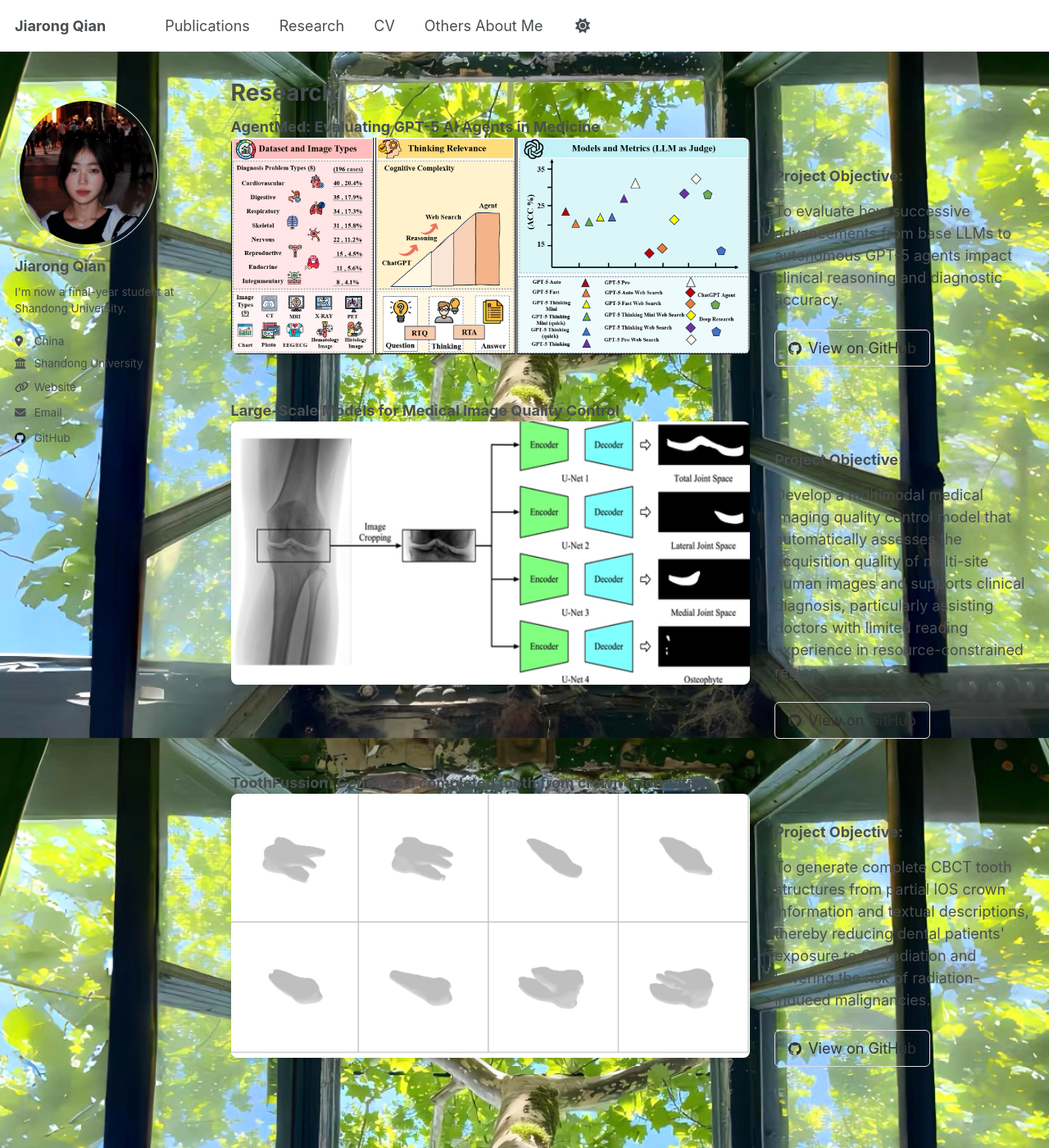
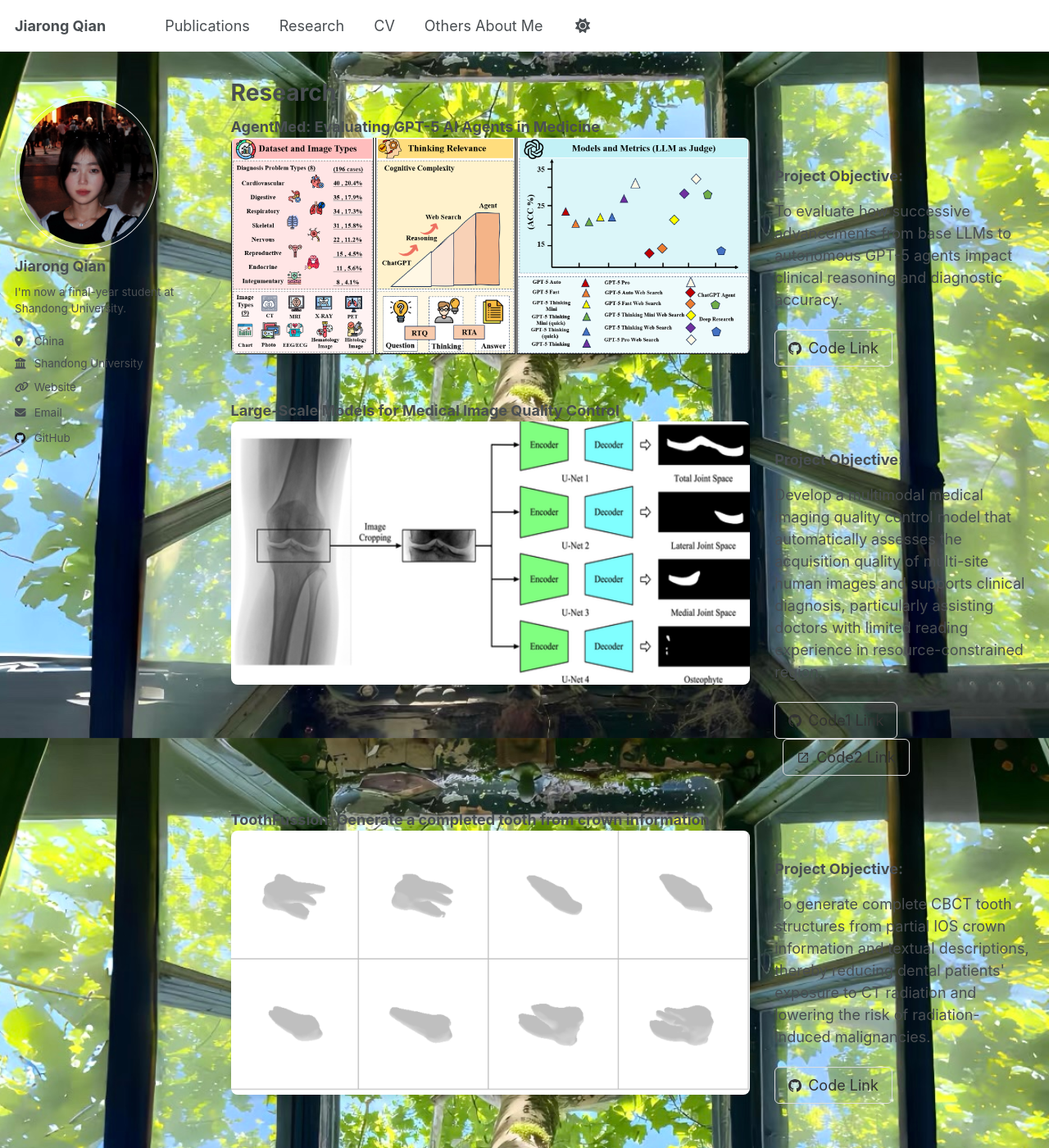
Before and after one commit to JiarongQian/JiarongQian.github.io, a Jekyll site: the page built from _pages/research.html, in a window 1280 px wide and 1400 px high. Shown: the whole window at 82% size. Built offline with Jekyll 4.4.1, drawn with Linux system fonts in a browser that asks for light colours; a script that is not in the unit is left out.

Commit message:
research.html

```diff
--- a/_pages/research.html
+++ b/_pages/research.html
@@ -118,7 +118,7 @@ author_profile: true
         <svg viewBox="0 0 24 24" fill="currentColor">
           <path d="M12 0c-6.626 0-12 5.373-12 12 0 5.302 3.438 9.8 8.207 11.387.599.111.793-.261.793-.577v-2.234c-3.338.726-4.033-1.416-4.033-1.416-.546-1.387-1.333-1.756-1.333-1.756-1.089-.745.083-.729.083-.729 1.205.084 1.839 1.237 1.839 1.237 1.07 1.834 2.807 1.304 3.492.997.107-.775.418-1.305.762-1.604-2.665-.305-5.467-1.334-5.467-5.931 0-1.311.469-2.381 1.236-3.221-.124-.303-.535-1.524.117-3.176 0 0 1.008-.322 3.301 1.23.957-.266 1.983-.399 3.003-.404 1.02.005 2.047.138 3.006.404 2.291-1.552 3.297-1.23 3.297-1.23.653 1.653.242 2.874.118 3.176.77.84 1.235 1.911 1.235 3.221 0 4.609-2.807 5.624-5.479 5.921.43.372.823 1.102.823 2.222v3.293c0 .319.192.694.801.576 4.765-1.589 8.199-6.086 8.199-11.386 0-6.627-5.373-12-12-12z"/>
         </svg>
-        View on GitHub
+        Code Link
       </a>
     </div>
   </div>
@@ -139,12 +139,17 @@ author_profile: true
         <svg viewBox="0 0 24 24" fill="currentColor">
           <path d="M12 0c-6.626 0-12 5.373-12 12 0 5.302 3.438 9.8 8.207 11.387.599.111.793-.261.793-.577v-2.234c-3.338.726-4.033-1.416-4.033-1.416-.546-1.387-1.333-1.756-1.333-1.756-1.089-.745.083-.729.083-.729 1.205.084 1.839 1.237 1.839 1.237 1.07 1.834 2.807 1.304 3.492.997.107-.775.418-1.305.762-1.604-2.665-.305-5.467-1.334-5.467-5.931 0-1.311.469-2.381 1.236-3.221-.124-.303-.535-1.524.117-3.176 0 0 1.008-.322 3.301 1.23.957-.266 1.983-.399 3.003-.404 1.02.005 2.047.138 3.006.404 2.291-1.552 3.297-1.23 3.297-1.23.653 1.653.242 2.874.118 3.176.77.84 1.235 1.911 1.235 3.221 0 4.609-2.807 5.624-5.479 5.921.43.372.823 1.102.823 2.222v3.293c0 .319.192.694.801.576 4.765-1.589 8.199-6.086 8.199-11.386 0-6.627-5.373-12-12-12z"/>
         </svg>
-        View on GitHub
+        Code1 Link
+      </a>
+      <a href="https://github.com/JiarongQian/Resnet_Diaphragmatic-Motion-Artifact_classify" target="_blank" style="margin-left: 10px;">
+        <svg viewBox="0 0 24 24" fill="currentColor" style="width: 16px; height: 16px;">
+          <path d="M14,3V5H17.59L7.76,14.83L9.17,16.24L19,6.41V10H21V3M19,19H5V5H12V3H5C3.89,3 3,3.9 3,5V19A2,2 0 0,0 5,21H19A2,2 0 0,0 21,19V12H19V19Z"/>
+        </svg>
+        Code2 Link
       </a>
     </div>
   </div>
 </div>
-
 
 <strong>ToothFussion: Generate a completed tooth from crown information</strong>
 
@@ -160,7 +165,7 @@ author_profile: true
         <svg viewBox="0 0 24 24" fill="currentColor">
           <path d="M12 0c-6.626 0-12 5.373-12 12 0 5.302 3.438 9.8 8.207 11.387.599.111.793-.261.793-.577v-2.234c-3.338.726-4.033-1.416-4.033-1.416-.546-1.387-1.333-1.756-1.333-1.756-1.089-.745.083-.729.083-.729 1.205.084 1.839 1.237 1.839 1.237 1.07 1.834 2.807 1.304 3.492.997.107-.775.418-1.305.762-1.604-2.665-.305-5.467-1.334-5.467-5.931 0-1.311.469-2.381 1.236-3.221-.124-.303-.535-1.524.117-3.176 0 0 1.008-.322 3.301 1.23.957-.266 1.983-.399 3.003-.404 1.02.005 2.047.138 3.006.404 2.291-1.552 3.297-1.23 3.297-1.23.653 1.653.242 2.874.118 3.176.77.84 1.235 1.911 1.235 3.221 0 4.609-2.807 5.624-5.479 5.921.43.372.823 1.102.823 2.222v3.293c0 .319.192.694.801.576 4.765-1.589 8.199-6.086 8.199-11.386 0-6.627-5.373-12-12-12z"/>
         </svg>
-        View on GitHub
+        Code Link
       </a>
     </div>
   </div>
```
